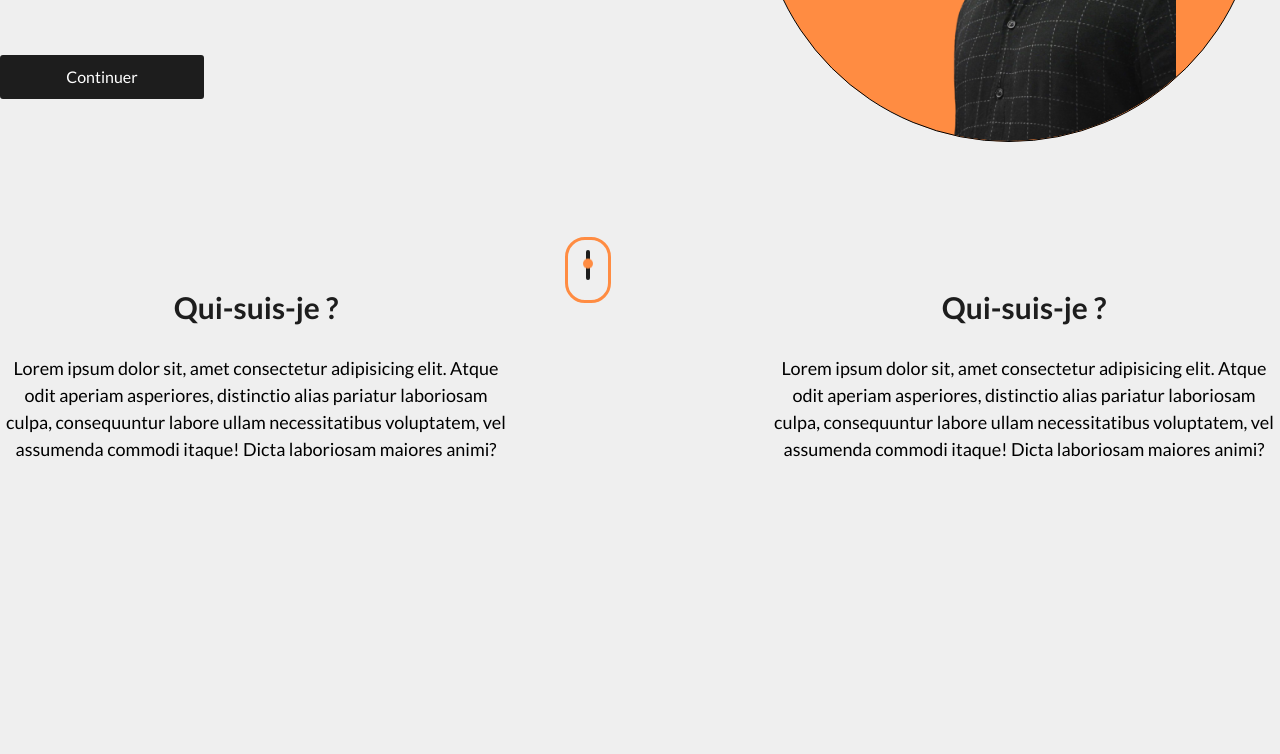
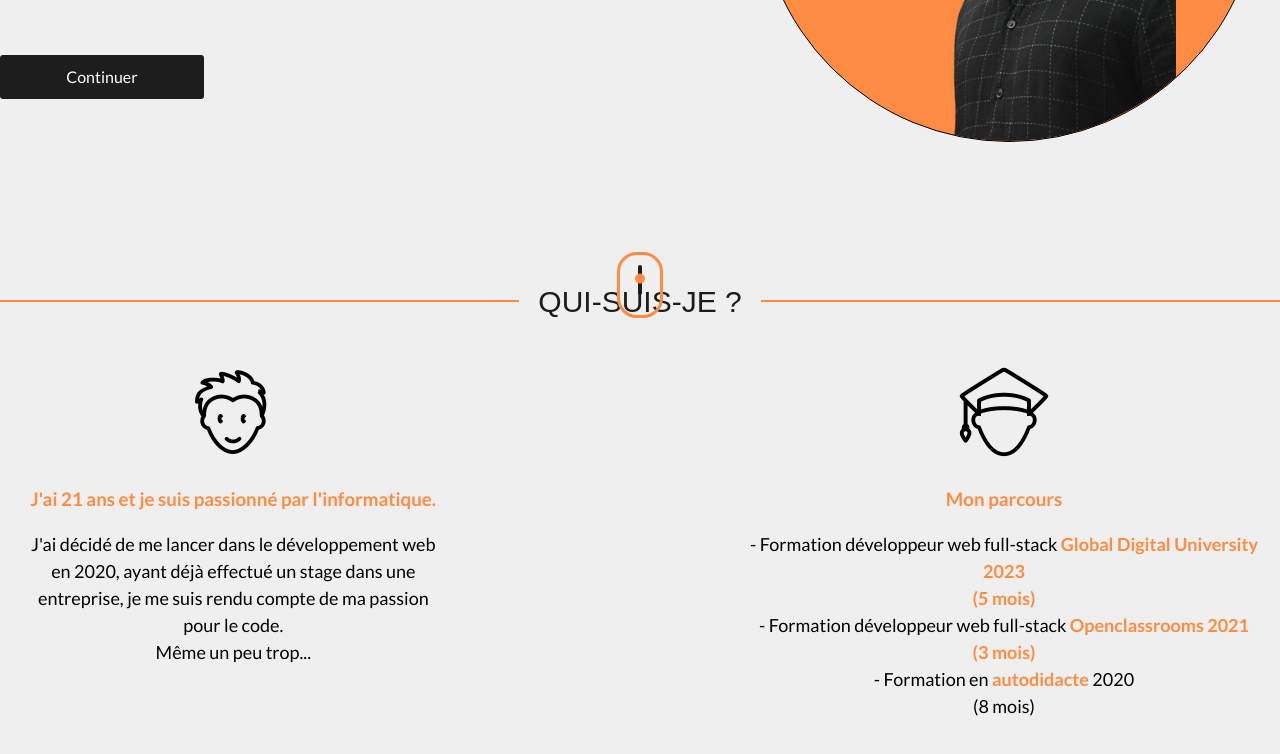
Before and after one commit to LoickLeBorgne/new-portfolio, a plain HTML site: page index.html in a window 1280 px wide. Shown: the part 580-1334 px from the top of the page. Drawn offline with Linux system fonts and the light colour scheme.

Commit message:
Some changes

```diff
--- a/assets/css/style.css
+++ b/assets/css/style.css
@@ -20,7 +20,9 @@ body {
 }
 
 
-button, input[type="submit"], input[type="reset"] {
+button,
+input[type="submit"],
+input[type="reset"] {
     background: none;
     color: inherit;
     border: none;
@@ -46,20 +48,22 @@ a {
     text-decoration: none;
 }
 
-h1{
+h1 {
     font-family: 'Lato', sans-serif;
     font-size: 30px !important;
     color: #1d1d1d;
 }
 
 
-h2{
+h2 {
     font-family: 'Lato', sans-serif;
     font-size: 30px !important;
     color: #1d1d1d;
+    font: 33px sans-serif;
+    text-transform: uppercase;
 }
 
-p{
+p {
     font-size: 18px !important;
 }
 
@@ -83,12 +87,12 @@ p{
     min-height: 100vh;
 }
 
-.align-items-center{
+.align-items-center {
     align-items: center;
 }
 
 
-.fl-row{
+.fl-row {
     flex-direction: row;
 }
 
@@ -100,7 +104,7 @@ p{
     width: 40%;
 }
 
-.col-80{
+.col-80 {
     width: 80%;
 }
 
@@ -128,7 +132,7 @@ p{
     width: 27%;
 }
 
-.text-align-center{
+.text-align-center {
     text-align: center;
 }
 
@@ -168,20 +172,33 @@ p{
     flex-direction: column;
 }
 
-.margin-top50{
+.margin-top50 {
     margin-top: 50px;
 }
 
-.margin-top30{
+.margin-top30 {
     margin-top: 30px;
 }
 
-.margin-top40{
+.margin-top40 {
     margin-top: 40px;
 }
 
-.margin-bottom90{
+.margin-bottom90 {
     margin-bottom: 90px;
+}
+
+.padding20{
+    padding: 20px;
+}
+
+.mg-reset{
+    margin-top: 0px;
+    margin-bottom: 0px;
+}
+
+.mb-reset{
+    margin-bottom: 0px;
 }
 
 .cursor {
@@ -193,25 +210,29 @@ p{
     font-size: 30px !important;
 }
 
-.orange{
+.bold-diplome {
+    font-weight: bold !important;
+}
+
+.orange {
     color: var(--orange);
 }
 
-.white{
+.white {
     color: white;
 }
 
-.fa-solid{
+.fa-solid {
     padding-right: 10px;
 }
 
-.fa-language{
+.fa-language {
     color: var(--orange);
     transition: .3s all;
     font-size: 25px;
 }
 
-.fa-language:hover{
+.fa-language:hover {
     color: var(--noir) !important;
 }
 
@@ -222,7 +243,7 @@ p{
     transition: .3s all;
 }
 
-.fa-circle-half-stroke:hover{
+.fa-circle-half-stroke:hover {
     color: var(--noir) !important;
 }
 
@@ -274,7 +295,7 @@ p{
 
 
 
-.dark-mode-text{
+.dark-mode-text {
     color: #f1f1f1;
 }
 
@@ -359,7 +380,7 @@ p{
     position: relative;
 }
 
-img {
+.picture {
     display: block;
     height: 100%;
     position: absolute;
@@ -370,52 +391,53 @@ img {
     left: -100%;
 }
 
-.button{
+.button {
     transition: all 0.3s ease-in-out;
-    display:inline-block;
-    width:200px;
-    height:40px;
-    line-height:40px;
-    border:2px solid var(--noir);
+    display: inline-block;
+    width: 200px;
+    height: 40px;
+    line-height: 40px;
+    border: 2px solid var(--noir);
     background-color: var(--noir);
     text-transform: capitalize;
-    border-radius:3px;
-    position:relative;
-    overflow:hidden;
+    border-radius: 3px;
+    position: relative;
+    overflow: hidden;
     text-align: center;
 }
 
-.l1:before{
+.l1:before {
     transition: all 0.1s linear;
     content: attr(value);
-    display:block;
+    display: block;
 }
+
 .l1:after {
     transition: all 0.3s ease-in-out;
     content: "";
     display: block;
-      background-color:var(--orange);
-      margin-top:0px;
+    background-color: var(--orange);
+    margin-top: 0px;
     height: 40px;
 }
 
-  .l1:hover:after{
-      margin-top:-40px;
+.l1:hover:after {
+    margin-top: -40px;
 }
-  .l1:hover{
-      color:white;
+
+.l1:hover {
+    color: white;
 }
 
 .items {
-    margin: 0 auto;
-    right: 50%;
-    transform: translate(50%,50%);
+    height: 180px;
+    display: flex;
 }
 
 .item {
-    width: 150px;
-    height: 150px;
     position: relative;
+    justify-content: center;
+    display: flex;
 }
 
 .mouse {
@@ -426,7 +448,9 @@ img {
     position: absolute;
 
 }
-  .mouse:before, .mouse:after {
+
+.mouse:before,
+.mouse:after {
     content: "";
     display: block;
     position: absolute;
@@ -441,6 +465,7 @@ img {
     background: var(--noir);
     border-radius: 2px;
 }
+
 .m-0:after {
     width: 10px;
     height: 10px;
@@ -453,13 +478,17 @@ img {
 }
 
 @-webkit-keyframes m-0-ball {
-    40%, 60% {
+
+    40%,
+    60% {
         transform: translateY(10px);
     }
 }
 
 @keyframes m-0-ball {
-    40%, 60% {
+
+    40%,
+    60% {
         transform: translateY(10px);
     }
 }
@@ -471,3 +500,66 @@ img {
 
 
 /*  --------------- ABOUT ------------------------*/
+
+h2.no-background {
+    position: relative;
+    overflow: hidden;
+}
+
+h2.no-background span {
+    display: inline-block;
+    vertical-align: baseline;
+    zoom: 1;
+    *display: inline;
+    *vertical-align: auto;
+    position: relative;
+    padding: 0 20px;
+}
+
+h2.no-background span:before,
+h2.no-background span:after {
+    content: "";
+    display: block;
+    width: 1000px;
+    position: absolute;
+    top: 0.73em;
+    border-top: 1px solid red;
+}
+
+h2.no-background span:before {
+    right: 100%;
+}
+
+h2.no-background span:after {
+    left: 100%;
+}
+
+h2.no-span {
+    display: table;
+    white-space: nowrap;
+}
+
+h2.no-span:before,
+h2.no-span:after {
+    border-top: 2px solid var(--orange);
+    content: "";
+    display: table-cell;
+    position: relative;
+    top: 0.5em;
+    width: 45%;
+}
+
+h2.no-span:before {
+    right: 1.5%;
+}
+
+h2.no-span:after {
+    left: 1.5%;
+}
+
+.about-picture{
+
+}
+
+
+/*  --------------- ABOUT ------------------------*/
--- a/index.html
+++ b/index.html
@@ -53,7 +53,7 @@
         <div class="row justify-content-space-between align-items-center margin-top50">
             <div class="col-33">
                 <h1>Bonjour ! <br>
-                    Je suis Loïck Le Borgne, développeur <span class="orange">full-stack !</span></h1>
+                    Je suis Loïck Le Borgne, développeur web <span class="orange">full-stack !</span></h1>
                 <p class="margin-top30">Lorem ipsum dolor sit amet, consectetur adipisicing elit.
                     Qui sit ad natus itaque ullam consequatur nostrum blanditiis sint ipsum alias commodi, assumenda
                     cumque, facilis explicabo veniam, necessitatibus fugit delectus? Nisi!</p>
@@ -63,32 +63,35 @@
             </div>
             <div class="container-circle col-100">
                 <div class="crop">
-                    <img src="assets/images/loick.png" alt="" />
+                    <img src="assets/images/loick.png" alt="" class="picture"/>
                 </div>
             </div>
 
         </div>
-        <div class="items pos-abso row">
-            <div class="item">
-                <div class="mouse m-0"></div>
+        <div class="row">
+            <div class="items col-100 pos-abso justify-content-center align-items-center">
+                <div class="item">
+                    <div class="mouse m-0"></div>
+                </div>
             </div>
         </div>
     </div>
 
     <section class="height-100">
         <div class="container">
+            <h2 class="no-span text-align-center">Qui-suis-je ?</h2>
             <div class="row justify-content-space-between">
-                <div class="col-40 text-align-center line-right">
-                    <h2>Qui-suis-je ?</h2>
-                    <p>Lorem ipsum dolor sit, amet consectetur adipisicing elit. Atque odit aperiam asperiores,
-                        distinctio alias pariatur laboriosam culpa, consequuntur labore ullam necessitatibus voluptatem,
-                        vel assumenda commodi itaque! Dicta laboriosam maiores animi?</p>
+                <div class=" col-33 text-align-center  padding20">
+                    <img src="assets/images/people.png" alt="" class="about-picture">
+                     <h3 class="orange">J'ai 21 ans et je suis passionné par l'informatique.</h3>
+                    <p>J'ai décidé de me lancer dans le développement web en 2020, ayant déjà effectué un stage dans une entreprise, je me suis rendu compte de ma passion pour le code. <br> Même un peu trop...</p>
                 </div>
-                <div class="col-40 text-align-center">
-                    <h2>Qui-suis-je ?</h2>
-                    <p>Lorem ipsum dolor sit, amet consectetur adipisicing elit. Atque odit aperiam asperiores, distinctio
-                        alias pariatur laboriosam culpa, consequuntur labore ullam necessitatibus voluptatem, vel assumenda
-                        commodi itaque! Dicta laboriosam maiores animi?</p>
+                <div class="col-40 text-align-center padding20 mb-reset">
+                    <img src="assets/images/diplome.png" alt="" class="about-picture">
+                    <h3 class="orange">Mon parcours</h3>
+                    <p class="mg-reset">- Formation développeur web full-stack <span class="orange bold-diplome">Global Digital University 2023 <br> (5 mois)</span></p>
+                    <p class="mg-reset">- Formation développeur web full-stack <span class="orange bold-diplome">Openclassrooms 2021 <br> (3 mois)</span></p>
+                    <p class="mg-reset">- Formation en <span class="orange bold-diplome">autodidacte</span> 2020 <br> (8 mois)</span></p>
                 </div>
             </div>
         </div>
```
Also changed, not shown: assets/images/diplome.png (added), assets/images/people.png (added). Lines whose indentation alone changed are shown as unchanged.
